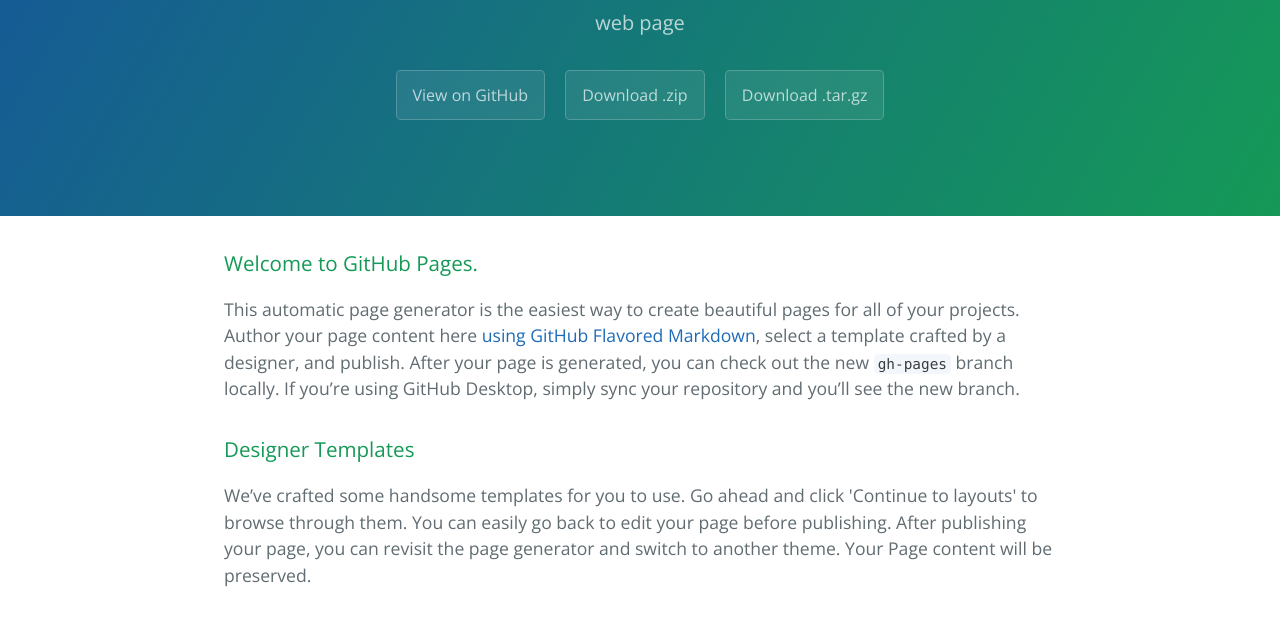
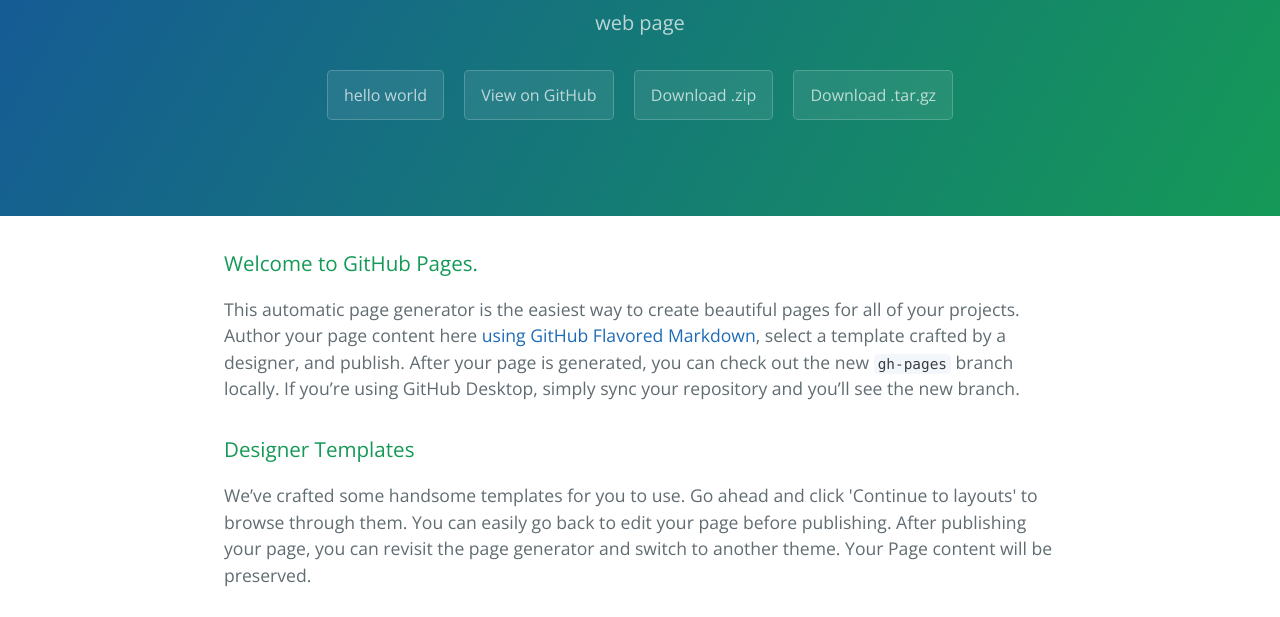
Before and after one commit to terrycpp/gh-page, a plain HTML site: page index.html in a window 1280 px wide. Shown: the part 167-784 px from the top of the page. Drawn offline with nearby package versions, Linux system fonts and the light colour scheme.

Commit message:
add hello link
hello link

```diff
--- a/index.html
+++ b/index.html
@@ -13,6 +13,7 @@
     <section class="page-header">
       <h1 class="project-name">Gh-page</h1>
       <h2 class="project-tagline">web page</h2>
+      <a href="https://github.com/terrycpp/gh-page/hello.html" class="btn">hello world</a>
       <a href="https://github.com/terrycpp/gh-page" class="btn">View on GitHub</a>
       <a href="https://github.com/terrycpp/gh-page/zipball/master" class="btn">Download .zip</a>
       <a href="https://github.com/terrycpp/gh-page/tarball/master" class="btn">Download .tar.gz</a>
```
